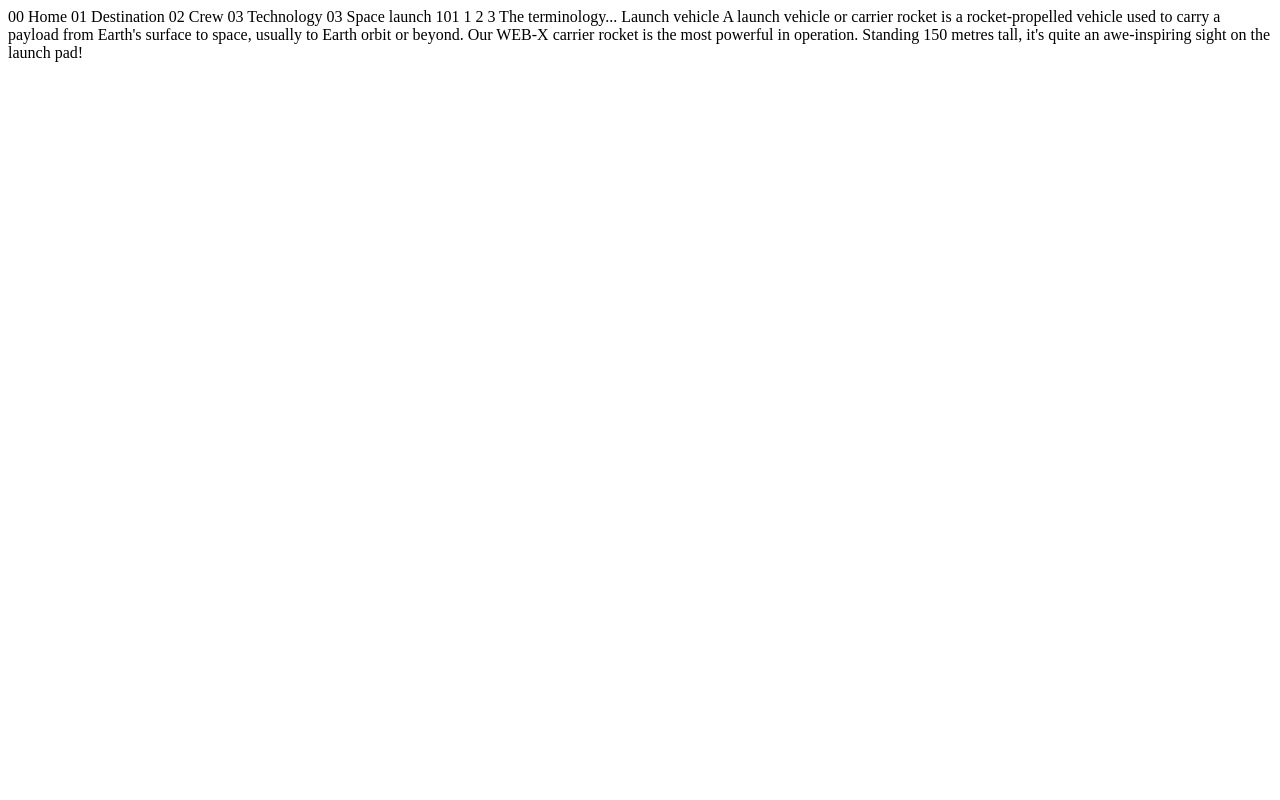
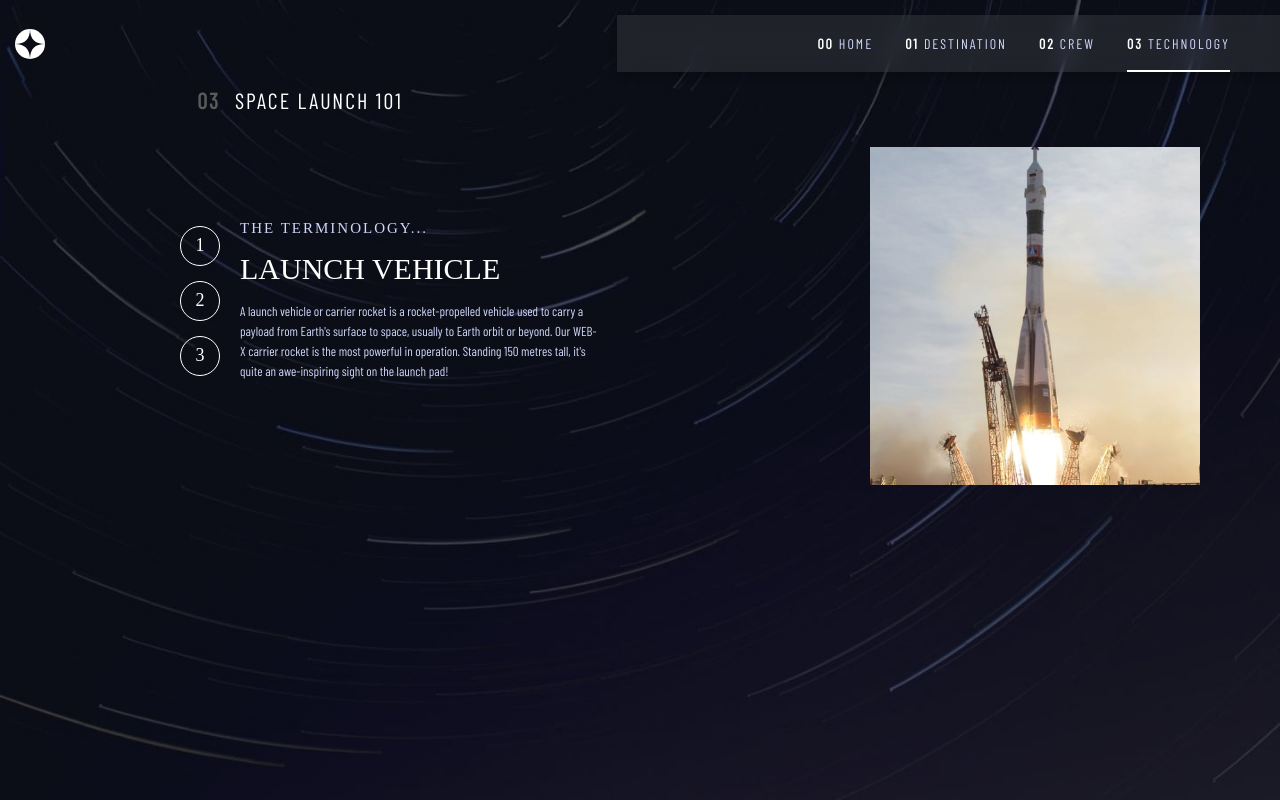
Before and after one commit to ana-mul/SpaceWeb, a plain HTML site: page starter-code/technology-vehicle.html in a window 1280 px wide. Drawn offline with nearby package versions, Linux system fonts and the light colour scheme; a web font is replaced by a local one.

Commit message:
SpaceWeb -noresponsive-

```diff
--- a/starter-code/app.js
+++ b/starter-code/app.js
@@ -1,3 +1,29 @@
+//CREW
+const crewBtn = document.querySelectorAll(".list-btn");
+crewBtn.forEach((isClicked) => {
+  isClicked.addEventListener("click", () => {
+    crewBtn.forEach((btn) => {
+      btn.style.backgroundColour = "";
+
+      isClicked.style.backgroundColor = "white";
+    });
+  });
+});
+
+//DESTINATION
+const chooseDestination = document.querySelectorAll(".destination-li");
+
+chooseDestination.forEach((choose) => {
+  choose.addEventListener('click', () =>{
+    chooseDestination.forEach((b) => {
+      b.classList.remove('choose');
+
+      choose.classList.add('choose');
+    })
+  })
+
+})
+
 //API
 fetch("./data.json")
   .then((response) => {
@@ -37,14 +63,10 @@ fetch("./data.json")
           ?.addEventListener("click", () => updateDestinations(index));
       });
     } else if (currentPage === "crew") {
-    //crew
+      //crew
       const updateCrew = (crewIndex) => {
-        if (crewIndex < 0 || crewIndex >= data.crew.length) {
-          console.log("Invalid crew index:", crewIndex);
-          return;
-        }
+        const members = data.crew[crewIndex];
 
-        const members = data.crew[crewIndex];
         if (members) {
           document.querySelector(".crew-img").src = members.images.webp;
           document.querySelector(".role").textContent = members.role;
@@ -57,11 +79,38 @@ fetch("./data.json")
 
       updateCrew(0);
 
-      ["commander", "mission-specialist", "pilot", "flight-engineer"].forEach((id, index) => {
-        document.getElementById(id)?.addEventListener("click", () => updateCrew(index));
+      ["commander", "mission-specialist", "pilot", "flight-engineer"].forEach(
+        (id, index) => {
+          document
+            .getElementById(id)
+            ?.addEventListener("click", () => updateCrew(index));
+        }
+      );
+    } else if (currentPage === "technology") {
+      //technology
+      const updateTechnology = (technologyIndex) => {
+        const technologies = data.technology[technologyIndex];
+        if (technologies) {
+          document.querySelector(".tech-info-h2-b").textContent =
+            technologies.name;
+          document.querySelector(".tech-info-p").textContent =
+            technologies.description;
+          document.querySelector(".tech-img").src =
+            technologies.images.portrait;
+        } else {
+          console.log("Technology not found");
+        }
+      };
+
+      updateTechnology(0);
+
+      ["vehicle", "spaceport", "capsule"].forEach((id, index) => {
+        document
+          .getElementById(id)
+          .addEventListener("click", () => updateTechnology(index));
       });
     } else {
-      console.log("Página no reconocida.");
+      console.log("Page not found");
     }
   })
   .catch((error) => {
--- a/starter-code/style.css
+++ b/starter-code/style.css
@@ -72,7 +72,7 @@ body {
   font-weight: 900;
   color: var(--white);
 }
-.nav-li a.a-active::after {
+.nav-li a.active::after {
   content: ""; /*empty*/
   position: absolute;
   bottom: -20px;
@@ -247,6 +247,33 @@ footer p {
   cursor: pointer;
   margin-bottom: 20px;
 }
+.destination-li {
+  position: relative;
+}
+.destination-li::after {
+  content: ""; /*empty*/
+  position: absolute;
+  top: 25px;
+  left:0;
+  right:0;
+  height: 2px;
+  background-color: var(--white);
+  opacity: 0;
+  transition: opacity 0.3s ease;
+}
+.destination-li.choose::after {
+  content: "";
+  opacity: 1;
+}
+.destination-li:hover::after {
+  content: "";
+  position: absolute;
+  top: 25px;
+  left:0;
+  right:0;
+  height: 2px;
+  background-color: rgba(255, 255, 255, 0.46);
+}
 .destination-btn{
   background-color: transparent;
   border: none;
@@ -255,7 +282,6 @@ footer p {
   font-size: 18px;
   text-transform: uppercase;
   letter-spacing: 2px;
-
 }
 .destination-btn:hover {
   color: var(--white);
@@ -320,7 +346,6 @@ footer p {
   justify-content: center;
   width: 50%;
   height: 30px;
-
 }
 .crew-h1 {
   font-family: var(--font-Barlow);
@@ -341,6 +366,7 @@ footer p {
   display: flex;
   flex-direction: row;
   justify-content: center;
+  align-items: center;
   max-width: 100%;
   height: auto;
   position: relative;
@@ -350,29 +376,29 @@ footer p {
 .crew-content-bottom-left{
   display: flex;
   flex-direction: column;
-  justify-content: right;
-  align-items: right;
+  justify-content: left;
+  align-items: center;
   gap: 20px;
-  width: 50%;
+  width: 100%;
   height: auto;
 }
 .content-bottom-left-info{
   display: flex;
   flex-direction: column;
-  justify-content:space-around;
-  align-items: center;
+  justify-content: center;
+  align-items: left;
+  gap: 8px;
+  width: 60%;
   margin-bottom: 100px;
 }
 .role{
+  display: flex;
   font-family: var(--font-Bellefair);
   font-size: 24px;
   font-weight: 300;
   text-transform: uppercase;
   color: grey;
   max-width: 100%;
-  margin-bottom: 10px;
-  position: relative;
-  right:93px;
 }
 .name{
   font-family: var(--font-Bellefair);
@@ -381,31 +407,27 @@ footer p {
   text-transform: uppercase;
   color: var(--white);
   max-width: 100%;
-  margin-bottom: 10px;
 }
 .bio{
   font-family: var(--font-Barlow);
   font-size: 14px;
   font-weight: 300;
-  text-align: justify;
+  text-align: left;
   color: var(--blue-300);
   line-height: 20px;
   font-weight: 100;
-  max-width: 60%;
-  position: relative;
-  left: 10px;
+  max-width: 100%;
 }
 .list-ul {
   display: flex;
   flex-direction: row;
   justify-content: center;
-  max-width: 50%;
-  gap: 15px;
+  align-self: left;
+  max-width: 100%;
+  gap: 20px;
   list-style: none;
   cursor: pointer;
   margin-bottom: 20px;
-  position: relative;
-  left: 25px;
 }
 .list-btn{
   width: 8px;
@@ -414,6 +436,9 @@ footer p {
   border: none;
   border-radius: 50%;
   cursor: pointer;
+}
+.list-li:first-child .list-btn{
+  background-color: white;
 }
 .list-btn:hover{
   background-color: rgba(255, 255, 255, 0.604);
@@ -428,8 +453,117 @@ footer p {
   bottom: 30px;
 }
 .crew-img{
-  width: 50%;
+  width: 60%;
   height: auto;
   mask-image: linear-gradient(to bottom, rgb(0, 0, 0) 70%, transparent 50%);
   -webkit-mask-image: linear-gradient(to bottom, rgb(0, 0, 0) 70%, transparent 100%);
 }
+
+/* TECHNOLOGY STYLES */
+.technology-html {
+  background-image: url(assets/technology/background-technology-desktop.jpg);
+  background-size: cover;
+  background-repeat: no-repeat;
+  background-position: center;
+  position: relative;
+}
+.main-technology {
+  display: flex;
+  flex-direction: column;
+  position: relative;
+}
+.tech-content-top{
+  display: flex;
+  flex-direction: row;
+  gap:15px;
+  justify-content: center;
+  width: 50%;
+  height: 30px;
+}
+.tech-h1 {
+  font-family: var(--font-Barlow);
+  font-size: 22px;
+  font-weight: 300;
+  text-transform: uppercase;
+  letter-spacing: 2px;
+  color: var(--white);
+}
+.tech-num {
+  font-family: var(--font-Barlow);
+  font-weight: 900;
+  font-size: 22px;
+  letter-spacing: 2px;
+  color: rgb(91, 91, 91);
+}
+.tech-content-bottom{
+  display: flex;
+  flex-direction: row;
+  justify-content: end;
+  align-items: center;
+  width: 100%;
+  height: auto;
+}
+.tech-container-btn{
+  display: flex;
+  flex-direction: column;
+  justify-content: center;
+  align-items: center;
+  gap: 15px;
+  width: auto;
+}
+.tech-btn{
+  width: 40px;
+  height: 40px;
+  background-color: transparent;
+  border: 1px solid var(--white);
+  border-radius: 50%;
+  cursor: pointer;
+  font-family: var(--font-Bellefair);
+  color: var(--white);
+  font-size: 18px;
+}
+.tech-btn:focus{
+  background-color: var(--white);
+  color: var(--blue-900);
+}
+.tech-container-info{
+  display: flex;
+  flex-direction: column;
+  gap: 15px;
+  width: 30%;
+  margin-left:20px;
+}
+.tech-info-h2-a{
+  font-family: var(--font-Bellefair);
+  color: var(--blue-300);
+  font-weight: 300;
+  font-size: 15px;
+  text-transform: uppercase;
+  letter-spacing: 2px;
+}
+.tech-info-h2-b{
+  font-family: var(--font-Bellefair);
+  color: var(--white);
+  font-weight: 300;
+  font-size: 30px;
+  text-transform: uppercase;
+}
+.tech-info-p{
+  font-family: var(--font-Barlow);
+  font-size: 13px;
+  font-weight: 300;
+  text-align: left;
+  color: var(--blue-300);
+  line-height: 20px;
+  font-weight: 100;
+}
+.tech-container-img{
+  display: flex;
+  justify-content: end;
+  margin-top: 30px;
+  width: 50%;
+}
+.tech-img{
+  width: 55%;
+  height: auto;
+}
--- a/starter-code/technology-vehicle.html
+++ b/starter-code/technology-vehicle.html
@@ -1,32 +1,68 @@
 <!DOCTYPE html>
-<html lang="en">
-<head>
-  <meta charset="UTF-8">
-  <meta name="viewport" content="width=device-width, initial-scale=1.0">
+<html lang="en" class="technology-html">
+  <head>
+    <meta charset="UTF-8" />
+    <meta name="viewport" content="width=device-width, initial-scale=1.0" />
 
-  <link rel="icon" type="image/png" sizes="32x32" href="./assets/favicon-32x32.png">
+    <link rel="stylesheet" href="style.css" />
+    <link rel="preconnect" href="https://fonts.googleapis.com" />
+    <link rel="preconnect" href="https://fonts.gstatic.com" crossorigin />
+    <link
+      href="https://fonts.googleapis.com/css2?family=Barlow+Condensed&family=Bellefair&family=Plus+Jakarta+Sans:ital,wght@0,200..800;1,200..800&display=swap"
+      rel="stylesheet"
+    />
 
-  <title>Frontend Mentor | Space tourism website</title>
-</head>
-<body>
+    <link
+      rel="icon"
+      type="image/png"
+      sizes="32x32"
+      href="./assets/favicon-32x32.png"
+    />
 
-  00 Home
-  01 Destination
-  02 Crew
-  03 Technology
+    <title>Frontend Mentor | Space tourism website</title>
+  </head>
+  <body class="body-technology" data-page="technology">
+    <header class="header">
+      <img src="assets/shared/logo.svg" alt="web logo" class="header-img" />
+      <nav class="nav-bar">
+        <ul class="nav-ul">
+          <li class="nav-li">
+            <a href="index.html"><span class="num">00</span>Home</a>
+          </li>
+          <li class="nav-li">
+            <a href="destination-moon.html"><span class="num">01</span>Destination</a>
+          </li>
+          <li class="nav-li">
+            <a href="crew-commander.html"><span class="num">02</span>Crew</a>
+          </li>
+          <li class="nav-li">
+            <a href="" class="active"><span class="num">03</span>Technology</a>
+          </li>
+        </ul>
+      </nav>
+    </header>
 
-  03 Space launch 101
-
-  1
-  2
-  3
-
-  The terminology...
-  Launch vehicle
-
-  A launch vehicle or carrier rocket is a rocket-propelled vehicle used to carry a
-  payload from Earth's surface to space, usually to Earth orbit or beyond. Our
-  WEB-X carrier rocket is the most powerful in operation. Standing 150 metres tall,
-  it's quite an awe-inspiring sight on the launch pad!
-</body>
+    <main class="main-technology">
+      <div class="tech-content-top">
+        <span class="tech-num">03</span>
+        <h1 class="tech-h1">Space launch 101</h1>
+      </div>
+      <div class="tech-content-bottom">
+        <div class="tech-container-btn">
+          <button id="vehicle" class="tech-btn">1</button
+          ><button id="spaceport" class="tech-btn">2</button
+          ><button id="capsule" class="tech-btn">3</button>
+        </div>
+        <div class="tech-container-info">
+          <h2 class="tech-info-h2-a">The terminology...</h2>
+          <h2 class="tech-info-h2-b"></h2>
+          <p class="tech-info-p"></p>
+        </div>
+        <div class="tech-container-img">
+          <img src="" alt="" class="tech-img" />
+        </div>
+      </div>
+    </main>
+    <script src="app.js"></script>
+  </body>
 </html>
```
Also changed, not shown: starter-code/crew-commander.html (+5 -15 lines), starter-code/destination-moon.html (+16 -15 lines), starter-code/index.html (+5 -3 lines), starter-code/technology-capsule.html (deleted, +0 -32 lines), starter-code/technology-spaceport.html (deleted, +0 -32 lines).
